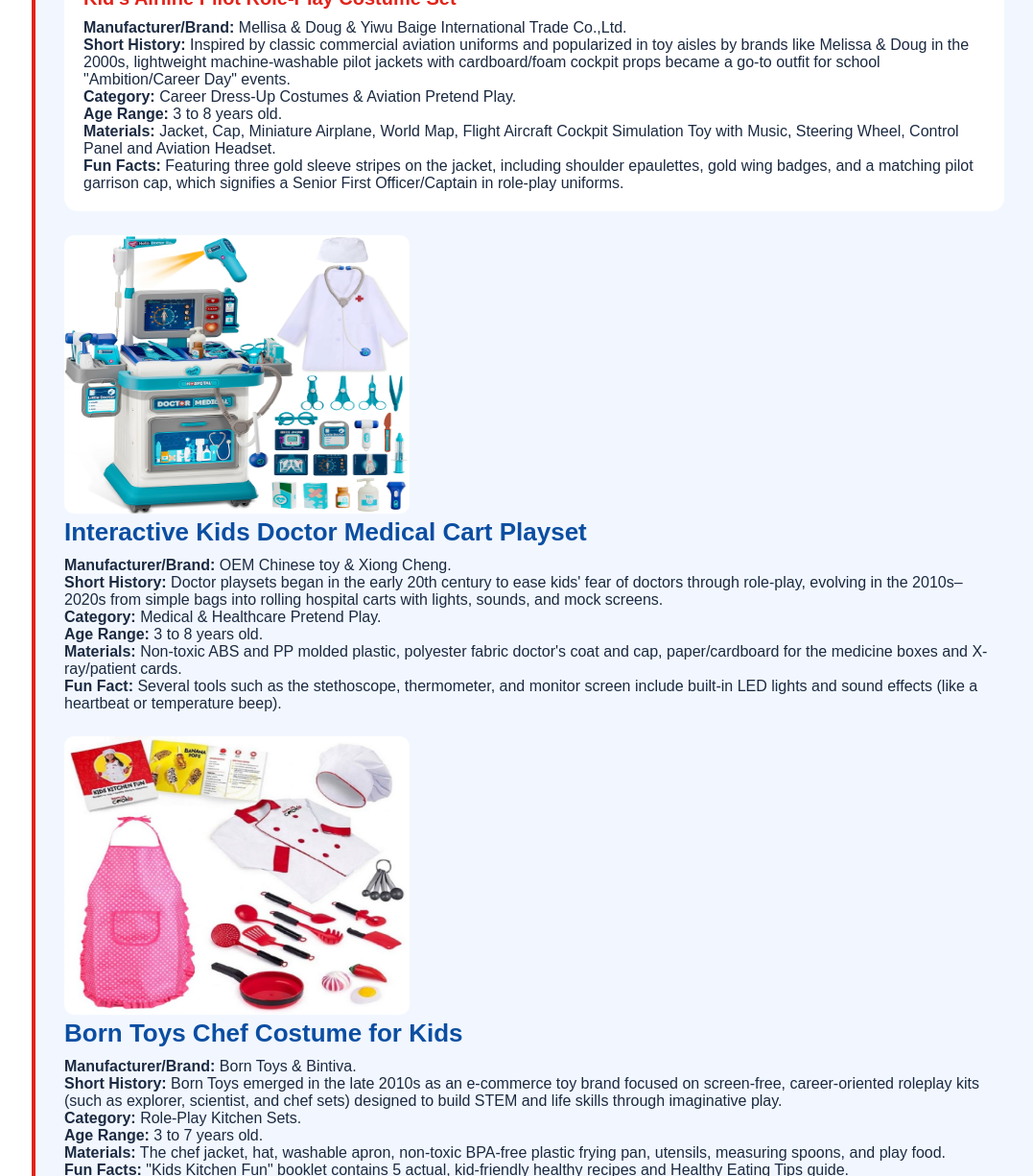
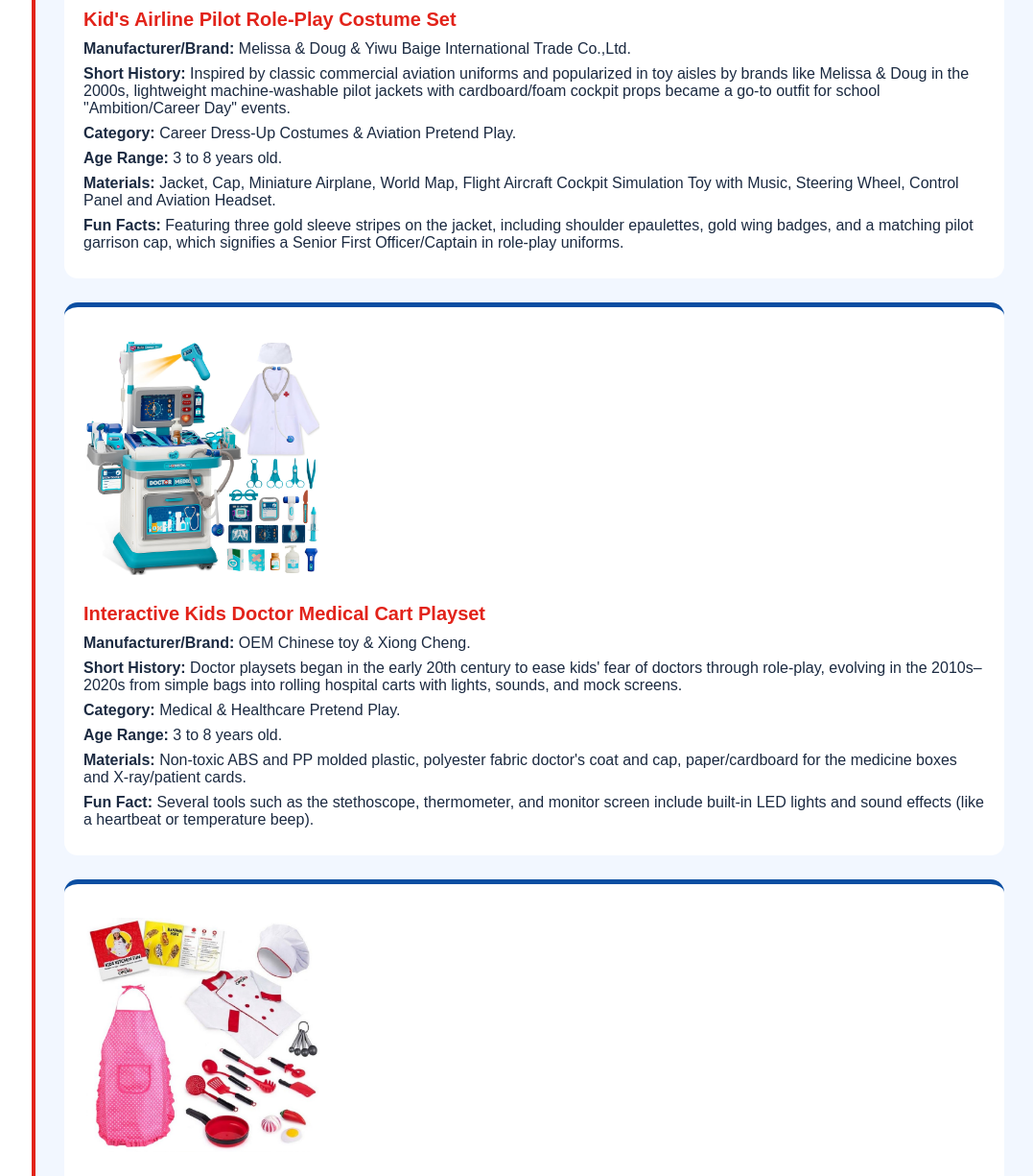
Before and after one commit to dreamtraveller1314/CMPF123_GroupProject, a plain HTML site: page toys-action-figures.html in a window 1280 px wide. Shown: the part 491-1716 px from the top of the page at 96% size, without its empty margins (203-1280 px from the left). Drawn offline with Linux system fonts and the light colour scheme; some packages are replaced by stand-ins of ours; a script that the page names is missing.

Commit message:
fixed ui

```diff
--- a/style.css
+++ b/style.css
@@ -455,6 +455,21 @@ video {
   height: 250px;
   max-width: 100%;
   object-fit: cover;
+  margin: 0 10px 10px 0;
+}
+
+/* spacing for the text inside a detail card (the * reset removed it) */
+.toy-detail-card h2 {
+  margin-top: 12px;
+}
+
+.toy-detail-card h3 {
+  margin-top: 15px;
+  margin-bottom: 8px;
+}
+
+.toy-detail-card p {
+  margin-bottom: 8px;
 }
 
 /* title area on the category detail pages */
--- a/toys-action-figures.html
+++ b/toys-action-figures.html
@@ -3,6 +3,7 @@
 
 <head>
   <meta charset="UTF-8">
+  <meta name="viewport" content="width=device-width, initial-scale=1">
   <title>Toysverse - Action Figures</title>
   <script type="module" src="https://ajax.googleapis.com/ajax/libs/model-viewer/3.5.0/model-viewer.min.js"></script>
   <link rel="stylesheet" href="style.css">
@@ -48,13 +49,14 @@
 
       <article class="toy-detail-card" id="toy-card-template">
         <div class="toy-gallery">
-          <img class="toy-main-img" src="images/action_figure/pilot1.jpg" alt="Pretend play 1" width="360" height="290">
+          <img class="toy-main-img" src="images/action_figure/pilot1.jpg" alt="Kid's airline pilot costume set" width="360" height="290">
+        </div>
         <h2>Kid's Airline Pilot Role-Play Costume Set</h2>
-        <p><b>Manufacturer/Brand:</b> Mellisa & Doug & Yiwu Baige International Trade Co.,Ltd.</p>
+        <p><b>Manufacturer/Brand:</b> Melissa &amp; Doug &amp; Yiwu Baige International Trade Co.,Ltd.</p>
         <p><b>Short History:</b> Inspired by classic commercial aviation uniforms and popularized in toy aisles
-          by brands like Melissa & Doug in the 2000s, lightweight machine-washable pilot jackets with cardboard/foam cockpit props became
+          by brands like Melissa &amp; Doug in the 2000s, lightweight machine-washable pilot jackets with cardboard/foam cockpit props became
           a go-to outfit for school "Ambition/Career Day" events.</p>
-        <p><b>Category:</b> Career Dress-Up Costumes & Aviation Pretend Play.</p>
+        <p><b>Category:</b> Career Dress-Up Costumes &amp; Aviation Pretend Play.</p>
         <p><b>Age Range:</b> 3 to 8 years old.</p>
         <p><b>Materials:</b> Jacket, Cap, Miniature Airplane, World Map, Flight Aircraft Cockpit Simulation Toy with Music,
           Steering Wheel, Control Panel and Aviation Headset.</p>
@@ -63,13 +65,15 @@
           First Officer/Captain in role-play uniforms.</p>
       </article>
 
-        <article>
-      <img class="second-toy-img" src="images/action_figure/doctor2.jpg" alt="Pretend play 2" width="360" height="290">
-      <h2> Interactive Kids Doctor Medical Cart Playset</h2>
-        <p><b>Manufacturer/Brand:</b> OEM Chinese toy & Xiong Cheng.</p>
+      <article class="toy-detail-card">
+        <div class="toy-gallery">
+          <img class="second-toy-img" src="images/action_figure/doctor2.jpg" alt="Interactive kids doctor medical cart playset" width="360" height="290">
+        </div>
+        <h2>Interactive Kids Doctor Medical Cart Playset</h2>
+        <p><b>Manufacturer/Brand:</b> OEM Chinese toy &amp; Xiong Cheng.</p>
         <p><b>Short History:</b> Doctor playsets began in the early 20th century to ease kids' fear of doctors through role-play,
           evolving in the 2010s–2020s from simple bags into rolling hospital carts with lights, sounds, and mock screens.</p>
-        <p><b>Category:</b> Medical & Healthcare Pretend Play.</p>
+        <p><b>Category:</b> Medical &amp; Healthcare Pretend Play.</p>
         <p><b>Age Range:</b> 3 to 8 years old.</p>
         <p><b>Materials:</b> Non-toxic ABS and PP molded plastic, polyester fabric doctor's coat and cap,
           paper/cardboard for the medicine boxes and X-ray/patient cards.</p>
@@ -77,10 +81,12 @@
           (like a heartbeat or temperature beep).</p>
       </article>
 
-      <article>
-      <img class="third-toy-img" src="images/action_figure/chef3.jpg" alt="Pretend play 3" width="360" height="290">
-      <h2> Born Toys Chef Costume for Kids </h2>
-      <p><b>Manufacturer/Brand:</b> Born Toys & Bintiva.</p>
+      <article class="toy-detail-card">
+        <div class="toy-gallery">
+          <img class="third-toy-img" src="images/action_figure/chef3.jpg" alt="Born Toys chef costume for kids" width="360" height="290">
+        </div>
+        <h2>Born Toys Chef Costume for Kids</h2>
+        <p><b>Manufacturer/Brand:</b> Born Toys &amp; Bintiva.</p>
         <p><b>Short History:</b> Born Toys emerged in the late 2010s as an e-commerce toy brand focused on screen-free, career-oriented roleplay kits
           (such as explorer, scientist, and chef sets) designed to build STEM and life skills through imaginative play.</p>
         <p><b>Category:</b> Role-Play Kitchen Sets.</p>
@@ -89,8 +95,13 @@
         <p><b>Fun Facts:</b> "Kids Kitchen Fun" booklet contains 5 actual, kid-friendly healthy recipes and Healthy Eating Tips guide.</p>
 
         <h3>Illustrative visual</h3>
-         <img class="first-toy-img" src="images/action_figure/actingroleplay 1.jpg" alt="Pretend play 1" width="360" height="290"><img class="second-toy-img" src="images/action_figure/roleplay 2.jpg" alt="Pretend play 2" width="360" height="290"><img class="third-toy-img" src="images/action_figure/roleplay 3.jpg" alt="Pretend play 3" width="360" height="290">
+        <div class="toy-gallery">
+          <img class="first-toy-img" src="images/action_figure/roleplay-1.jpg" alt="Role-play photo 1" width="360" height="290">
+          <img class="second-toy-img" src="images/action_figure/roleplay-2.jpg" alt="Role-play photo 2" width="360" height="290">
+          <img class="third-toy-img" src="images/action_figure/roleplay-3.jpg" alt="Role-play photo 3" width="360" height="290">
+        </div>
       </article>
+
     </section>
 
     <nav id="toy-pagination">
```
Also changed, not shown: toys-kids-toys.html (+1 -1 lines), images/action_figure/roleplay-1.jpg (renamed from images/action_figure/roleplay 1.jpg), images/action_figure/roleplay-2.jpg (renamed from images/action_figure/roleplay 2.jpg), images/action_figure/roleplay-3.jpg (renamed from images/action_figure/roleplay 3.jpg). Lines whose indentation alone changed are shown as unchanged.
